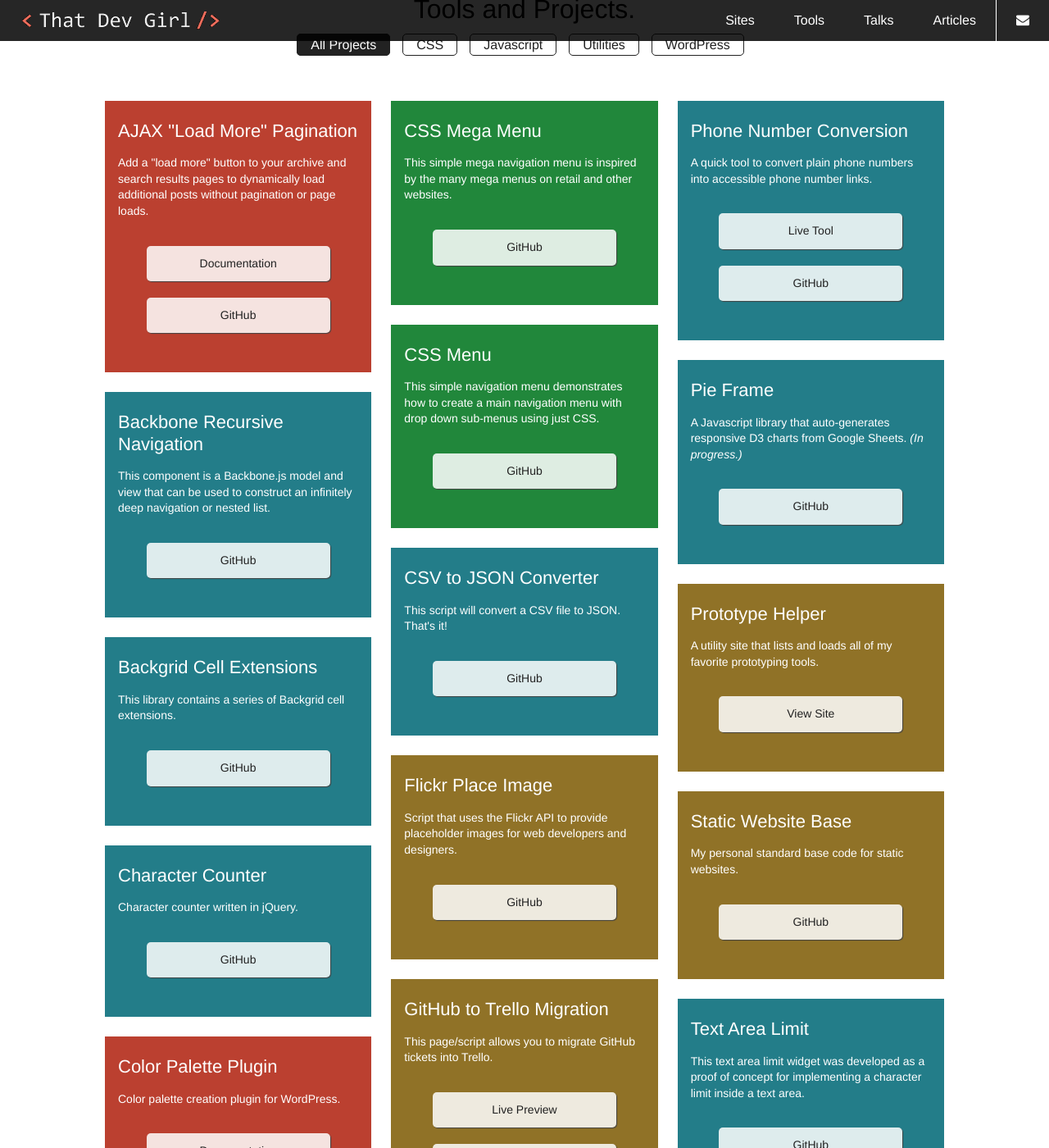
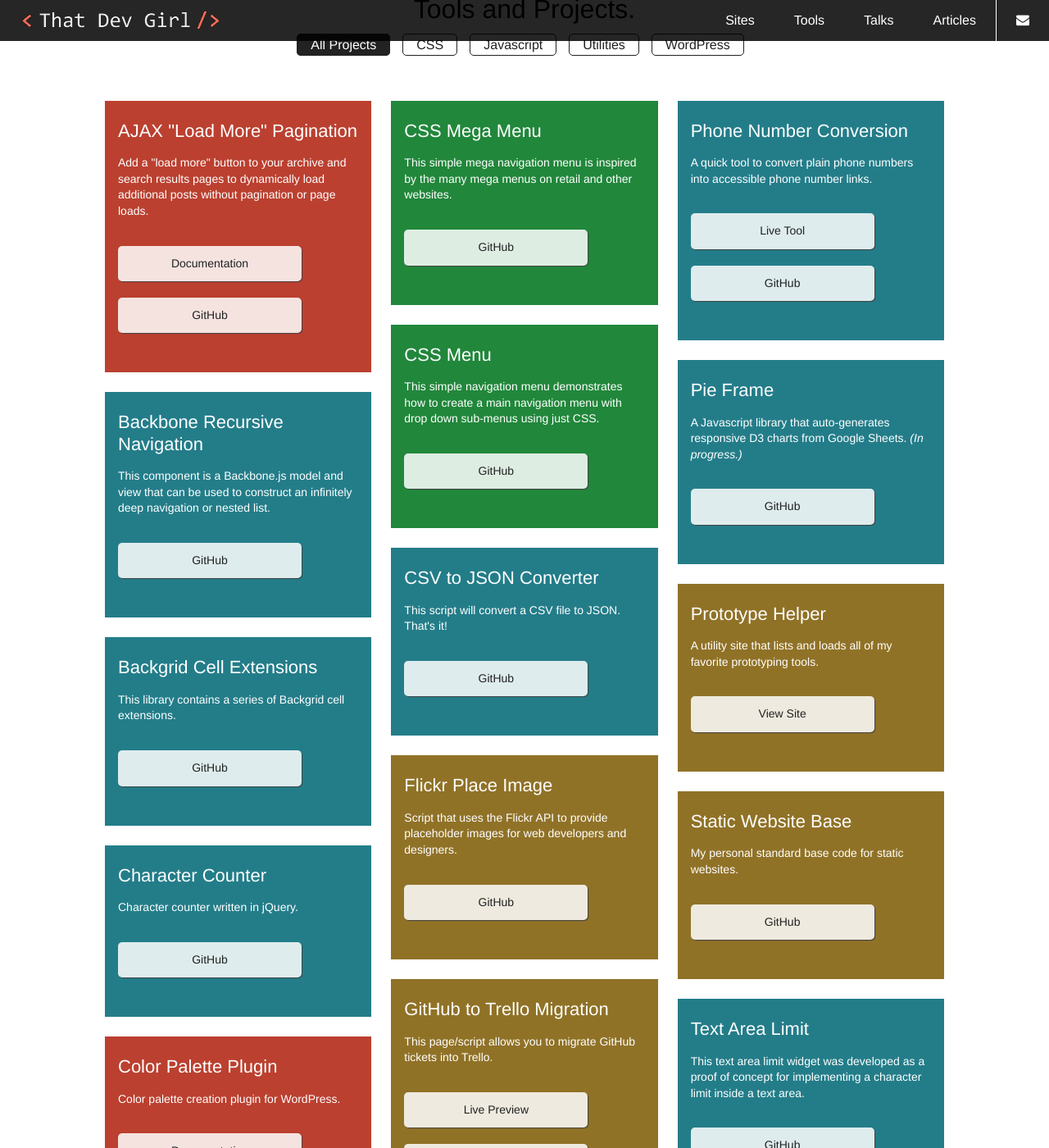
Before and after one commit to That-Dev-Girl-Archives/thatdevgirl.com, a Jekyll site: the page built from index.md, in a window 1280 px wide and 1400 px high, scrolled down 3105 px. Shown: the whole window at 82% size. Built offline with Jekyll 4.4.1, drawn with Linux system fonts in a browser that asks for light colours.

Commit message:
Making landmarks less absurd

```diff
--- a/_sass/globals/_base.scss
+++ b/_sass/globals/_base.scss
@@ -57,17 +57,6 @@ select {
   &.large {
     font-size: 1.25rem;
   }
-
-  &.tool {
-    background: rgba(255,255,255,.85);
-    box-shadow: 1px 1px 1px $grey;
-    font-weight: 500;
-    margin: 0 auto;
-
-    &:hover {
-      background: $white;
-    }
-  }
 }
 
 
--- a/_sass/modules/_block-tools.scss
+++ b/_sass/modules/_block-tools.scss
@@ -19,10 +19,10 @@
        -moz-column-count: 3;
     -webkit-column-count: 3;
             column-count: 3;
-}
+  }
 }
 
-#tools article {
+#tools .tool {
   color: $white;
   display: inline-block;
   margin: 0 0 1.5rem;
@@ -69,4 +69,16 @@
     line-height: 1.4;
     margin-bottom: 2rem;
   }
+
+  .btn {
+    background: rgba(255,255,255,.85);
+    box-shadow: 1px 1px 1px $grey;
+    color: $black;
+    font-weight: 500;
+    margin: 0;
+
+    &:hover {
+      background: $white;
+    }
+  }
 }
--- a/index.md
+++ b/index.md
@@ -27,7 +27,7 @@ title: That Dev Girl, LLC | Website and tool design and development
     <h2>Sites.</h2>
 
     <div class="flex-container">
-      <article class="flex-card" aria-label="Board Game Innovation">
+      <div class="flex-card">
         <a href="http://www.boardgameinnovation.com" target="_blank" class="websites__a--screenshot">
           <img src="/assets/images/project-bgi.jpg" alt="Board Game Innovation home page" />
         </a>
@@ -56,9 +56,9 @@ title: That Dev Girl, LLC | Website and tool design and development
         <p>
           <a href="http://boardgameinnovation.com" target="_blank" class="btn primary" aria-label="View Board Game Innovation site">View Site</a>
         </p>
-      </article>
+      </div>
 
-      <article class="flex-card" aria-label="McCourt School">
+      <div class="flex-card">
         <a href="http://mccourt.georgetown.edu" target="_blank" class="websites__a--screenshot">
           <img src="/assets/images/project-mccourt.jpg" alt="McCourt School home page" />
         </a>
@@ -87,9 +87,9 @@ title: That Dev Girl, LLC | Website and tool design and development
         <p>
           <a href="http://mccourt.georgetown.edu" target="_blank" class="btn primary" aria-label="View McCourt School of Public Policy site">View Site</a>
         </p>
-      </article>
+      </div>
 
-      <article class="flex-card" aria-label="Whitehaven Code Playground">
+      <div class="flex-card">
         <a href="https://georgetown-university.github.io/whitehaven-playground/" target="_blank" class="websites__a--screenshot">
           <img src="/assets/images/project-playground.jpg" alt="Whitehaven code playground screenshot" />
         </a>
@@ -118,9 +118,9 @@ title: That Dev Girl, LLC | Website and tool design and development
         <p>
           <a href="https://georgetown-university.github.io/whitehaven-playground/" target="_blank" class="btn primary" aria-label="View Whitehaven Code Playground site">View Site</a>
         </p>
-      </article>
+      </div>
 
-      <article class="flex-card" aria-label="SemanticClarity">
+      <div class="flex-card">
         <a href="http://www.semanticclarity.com" target="_blank" class="websites__a--screenshot">
           <img src="/assets/images/project-semanticclarity.jpg" alt="SemanticClarity home page" />
         </a>
@@ -146,9 +146,9 @@ title: That Dev Girl, LLC | Website and tool design and development
         <p>
           <a href="http://www.semanticclarity.com" target="_blank" class="btn primary" aria-label="View SemanticClarity site">View Site</a>
         </p>
-      </article>
+      </div>
 
-      <article class="flex-card" aria-label="Chicago Community Trust">
+      <div class="flex-card">
         <a href="http://www.cct.org" target="_blank" class="websites__a--screenshot">
           <img src="/assets/images/project-cct.jpg" alt="Chicago Community Trust home page" />
         </a>
@@ -171,9 +171,9 @@ title: That Dev Girl, LLC | Website and tool design and development
         <p>
           <a href="http://www.cct.org" target="_blank" class="btn primary" aria-label="View Chicago Community Trust site">View Site</a>
         </p>
-      </article>
+      </div>
 
-      <article class="flex-card" aria-label="Macys">
+      <div class="flex-card">
         <div class="websites__a--screenshot">
           <img src="/assets/images/project-macys.jpg" alt="Macy's" />
         </div>
@@ -198,7 +198,7 @@ title: That Dev Girl, LLC | Website and tool design and development
           in development. These component designs included the Backbone model structure, necessary REST calls for
           a given section, and payloads for those REST calls.
         </p>
-      </article>
+      </div>
     </div> <!-- /.flex-container -->
 
   </div> <!-- /.container -->
@@ -219,168 +219,168 @@ title: That Dev Girl, LLC | Website and tool design and development
     </div>
 
     <div class="tools-container">
-      <article class="wordpress" aria-label="AJAX Pagination">
+      <div class="tool wordpress">
         <h3>AJAX "Load More" Pagination</h3>
         <p>Add a "load more" button to your archive and search results pages to dynamically load additional posts without pagination or page loads.</p>
         <p>
-          <a href="/projects/load-more" class="btn tool" aria-label="AJAX Pagination documentation">Documentation</a>
+          <a href="/projects/load-more" class="btn" aria-label="AJAX Pagination documentation">Documentation</a>
           <br>
-          <a href="https://github.com/thatdevgirl/wordpress-load-more" target="_blank" class="btn tool" aria-label="AJAX Pagination Github">GitHub</a>
+          <a href="https://github.com/thatdevgirl/wordpress-load-more" target="_blank" class="btn" aria-label="AJAX Pagination Github">GitHub</a>
         </p>
-      </article>
+      </div>
 
-      <article class="javascript" aria-label="Backbone Recursive Navigation">
+      <div class="tool javascript">
         <h3>Backbone Recursive Navigation</h3>
         <p>This component is a Backbone.js model and view that can be used to construct an infinitely deep navigation or nested list.</p>
         <p>
-          <a href="https://github.com/thatdevgirl/backbone-navigation" target="_blank" class="btn tool" aria-label="Backbone Recursive Navigation Github">GitHub</a>
+          <a href="https://github.com/thatdevgirl/backbone-navigation" target="_blank" class="btn" aria-label="Backbone Recursive Navigation Github">GitHub</a>
         </p>
-      </article>
+      </div>
 
-      <article class="javascript" aria-label="Backgrid Cell Extensions">
+      <div class="tool javascript">
         <h3>Backgrid Cell Extensions</h3>
         <p>This library contains a series of Backgrid cell extensions.</p>
         <p>
-          <a href="https://github.com/thatdevgirl/backgrid-cell-extensions" target="_blank" class="btn tool" aria-label="Backgrid Cell Extensions Github">GitHub</a>
+          <a href="https://github.com/thatdevgirl/backgrid-cell-extensions" target="_blank" class="btn" aria-label="Backgrid Cell Extensions Github">GitHub</a>
         </p>
-      </article>
+      </div>
 
-      <article class="javascript" aria-label="Character Counter">
+      <div class="tool javascript">
         <h3>Character Counter</h3>
         <p>Character counter written in jQuery.</p>
         <p>
-          <a href="https://github.com/thatdevgirl/character-count" target="_blank" class="btn tool" aria-label="Character Counter Github">GitHub</a>
+          <a href="https://github.com/thatdevgirl/character-count" target="_blank" class="btn" aria-label="Character Counter Github">GitHub</a>
         </p>
-      </article>
+      </div>
 
-      <article class="wordpress" aria-label="Color Palette Plugin">
+      <div class="tool wordpress">
         <h3>Color Palette Plugin</h3>
         <p>Color palette creation plugin for WordPress.</p>
         <p>
-          <a href="/projects/color-palette" class="btn tool" aria-label="Color Palette Plugin documentation">Documentation</a>
+          <a href="/projects/color-palette" class="btn" aria-label="Color Palette Plugin documentation">Documentation</a>
           <br>
-          <a href="https://github.com/thatdevgirl/wordpress-color-palette" target="_blank" class="btn tool" aria-label="Color Palette Plugin GitHub">GitHub</a>
+          <a href="https://github.com/thatdevgirl/wordpress-color-palette" target="_blank" class="btn" aria-label="Color Palette Plugin GitHub">GitHub</a>
         </p>
-      </article>
+      </div>
 
-      <article class="javascript" aria-label="Color Sequencing Dialog">
+      <div class="tool javascript">
         <h3>Color Sequencing Dialog</h3>
         <p>This color sequencing widget was developed as a proof of concept to reorder large numbers of content blocks inside a YUI dialog box.</p>
         <p>
-          <a href="https://github.com/thatdevgirl/color-sequencing" target="_blank" class="btn tool" aria-label="Color Sequencing Dialog Github">GitHub</a>
+          <a href="https://github.com/thatdevgirl/color-sequencing" target="_blank" class="btn" aria-label="Color Sequencing Dialog Github">GitHub</a>
         </p>
-      </article>
+      </div>
 
-      <article class="css" aria-label="CSS Mega Menu">
+      <div class="tool css">
         <h3>CSS Mega Menu</h3>
         <p>This simple mega navigation menu is inspired by the many mega menus on retail and other websites.</p>
         <p>
-          <a href="https://github.com/thatdevgirl/css-mega-menu" target="_blank" class="btn tool" aria-label="CSS Mega Menu GitHub">GitHub</a>
+          <a href="https://github.com/thatdevgirl/css-mega-menu" target="_blank" class="btn" aria-label="CSS Mega Menu GitHub">GitHub</a>
         </p>
-      </article>
+      </div>
 
-      <article class="css" aria-label="CSS Menu">
+      <div class="tool css">
         <h3>CSS Menu</h3>
         <p>This simple navigation menu demonstrates how to create a main navigation menu with drop down sub-menus using just CSS.</p>
         <p>
-          <a href="https://github.com/thatdevgirl/css-menu" target="_blank" class="btn tool" aria-label="CSS Menu GitHub">GitHub</a>
+          <a href="https://github.com/thatdevgirl/css-menu" target="_blank" class="btn" aria-label="CSS Menu GitHub">GitHub</a>
         </p>
-      </article>
+      </div>
 
-      <article class="javascript" aria-label="CSV to JSON Converter">
+      <div class="tool javascript">
         <h3>CSV to JSON Converter</h3>
         <p>This script will convert a CSV file to JSON. That's it!</p>
         <p>
-          <a href="https://github.com/thatdevgirl/csv-to-json" target="_blank" class="btn tool" aria-label="CSV to JSON Converter GitHub">GitHub</a>
+          <a href="https://github.com/thatdevgirl/csv-to-json" target="_blank" class="btn" aria-label="CSV to JSON Converter GitHub">GitHub</a>
         </p>
-      </article>
+      </div>
 
-      <article class="utility" aria-label="Flickr Place Image">
+      <div class="tool utility">
         <h3>Flickr Place Image</h3>
         <p>Script that uses the Flickr API to provide placeholder images for web developers and designers.</p>
         <p>
-          <a href="https://github.com/thatdevgirl/flickr-place-image" target="_blank" class="btn tool" aria-label="Flickr Place Image GitHub">GitHub</a>
+          <a href="https://github.com/thatdevgirl/flickr-place-image" target="_blank" class="btn" aria-label="Flickr Place Image GitHub">GitHub</a>
         </p>
-      </article>
+      </div>
 
-      <article class="utility" aria-label="GitHub to Trello Migration">
+      <div class="tool utility">
         <h3>GitHub to Trello Migration</h3>
         <p>This page/script allows you to migrate GitHub tickets into Trello.</p>
         <p>
-          <a href="https://rawgithub.com/thatdevgirl/github-to-trello/master/index.html" target="_blank" class="btn tool" aria-label="GitHub to Trello Migration live preview">Live Preview</a>
+          <a href="https://rawgithub.com/thatdevgirl/github-to-trello/master/index.html" target="_blank" class="btn" aria-label="GitHub to Trello Migration live preview">Live Preview</a>
           <br>
-          <a href="https://github.com/thatdevgirl/github-to-trello" target="_blank" class="btn tool" aria-label="GitHub to Trello Migration GitHub">GitHub</a>
+          <a href="https://github.com/thatdevgirl/github-to-trello" target="_blank" class="btn" aria-label="GitHub to Trello Migration GitHub">GitHub</a>
         </p>
-      </article>
+      </div>
 
-      <article class="utility" aria-label="Peace">
+      <div class="tool utility">
         <h3>Peace</h3>
         <p>Facebook profile picture generator app that adds an image of the Earth over your existing profile picture.</p>
         <p>
-          <!-- <a href="/peace" class="btn tool" aria-label="Peace application>Application</a> <br> -->
-          <a href="https://github.com/thatdevgirl/peace" target="_blank" class="btn tool" aria-label="Peace GitHub">GitHub</a>
+          <!-- <a href="/peace" class="btn" aria-label="Peace application>Application</a> <br> -->
+          <a href="https://github.com/thatdevgirl/peace" target="_blank" class="btn" aria-label="Peace GitHub">GitHub</a>
         </p>
-      </article>
+      </div>
 
-      <article class="javascript" aria-label="Phone Number Conversion">
+      <div class="tool javascript">
         <h3>Phone Number Conversion</h3>
         <p>A quick tool to convert plain phone numbers into accessible phone number links.</p>
         <p>
-          <a href="https://georgetown-university.github.io/phone-conversion/" target="blank" class="btn tool" aria-label="Phone Conversion tool">Live Tool</a>
+          <a href="https://georgetown-university.github.io/phone-conversion/" target="blank" class="btn" aria-label="Phone Conversion tool">Live Tool</a>
           <br>
-          <a href="https://github.com/georgetown-university/phone-conversion/tree/gh-pages" target="_blank" class="btn tool" aria-label="Phone Conversion GitHub">GitHub</a>
+          <a href="https://github.com/georgetown-university/phone-conversion/tree/gh-pages" target="_blank" class="btn" aria-label="Phone Conversion GitHub">GitHub</a>
         </p>
-      </article>
+      </div>
 
-      <article class="javascript" aria-label="Pie Frame">
+      <div class="tool javascript">
         <h3>Pie Frame</h3>
         <p>A Javascript library that auto-generates responsive D3 charts from Google Sheets. <i>(In progress.)</i></p>
         <p>
-          <a href="https://github.com/thatdevgirl/pie-frame" target="_blank" class="btn tool" aria-label="Pie Frame GitHub">GitHub</a>
+          <a href="https://github.com/thatdevgirl/pie-frame" target="_blank" class="btn" aria-label="Pie Frame GitHub">GitHub</a>
         </p>
-      </article>
+      </div>
 
-      <article class="utility" aria-label="Prototype Helper">
+      <div class="tool utility">
         <h3>Prototype Helper</h3>
         <p>A utility site that lists and loads all of my favorite prototyping tools.</p>
         <p>
-          <a href="http://www.thatdevgirl.com/prototype-helper" target="_blank" class="btn tool" aria-label="Prototype Helper Site">View Site</a>
+          <a href="http://www.thatdevgirl.com/prototype-helper" target="_blank" class="btn" aria-label="Prototype Helper Site">View Site</a>
         </p>
-      </article>
+      </div>
 
-      <article class="utility" aria-label="Static Website Base">
+      <div class="tool utility">
         <h3>Static Website Base</h3>
         <p>My personal standard base code for static websites.</p>
         <p>
-          <a href="https://github.com/thatdevgirl/static-website-base" target="_blank" class="btn tool" aria-label="Static Website Base GitHub">GitHub</a>
+          <a href="https://github.com/thatdevgirl/static-website-base" target="_blank" class="btn" aria-label="Static Website Base GitHub">GitHub</a>
         </p>
-      </article>
+      </div>
 
-      <article class="javascript" aria-label="Text Area Limit">
+      <div class="tool javascript">
         <h3>Text Area Limit</h3>
         <p>This text area limit widget was developed as a proof of concept for implementing a character limit inside a text area.</p>
         <p>
-          <a href="https://github.com/thatdevgirl/textarea-limit" target="_blank" class="btn tool" aria-label="Text Area Limit GitHub">GitHub</a>
+          <a href="https://github.com/thatdevgirl/textarea-limit" target="_blank" class="btn" aria-label="Text Area Limit GitHub">GitHub</a>
         </p>
-      </article>
+      </div>
 
-      <article class="wordpress" aria-label="WooCommerce Tiered Shipping Plugin">
+      <div class="tool wordpress">
         <h3>WooCommerce Tiered Shipping Plugin</h3>
         <p>This WordPress plugin adds a tiered flat rate shipping option for the WooCommerce plugin.</p>
         <p>
-          <a href="/projects/wc-tiered-shipping" class="btn tool" aria-label="WooCommerce Tiered Shipping Plugin documentation">Documentation</a>
+          <a href="/projects/wc-tiered-shipping" class="btn" aria-label="WooCommerce Tiered Shipping Plugin documentation">Documentation</a>
           <br>
-          <a href="https://github.com/thatdevgirl/wc-tiered-shipping" target="_blank" class="btn tool" aria-label="WooCommerce Tiered Shipping Plugin GitHub">GitHub</a>
+          <a href="https://github.com/thatdevgirl/wc-tiered-shipping" target="_blank" class="btn" aria-label="WooCommerce Tiered Shipping Plugin GitHub">GitHub</a>
         </p>
-      </article>
+      </div>
 
-      <article class="javascript" aria-label="Word Counter">
+      <div class="tool javascript">
         <h3>Word Counter</h3>
         <p>Simple word counter in jQuery.</p>
         <p>
-          <a href="https://github.com/thatdevgirl/word-counter" target="_blank" class="btn tool" aria-label="Word Counter GitHub">GitHub</a>
+          <a href="https://github.com/thatdevgirl/word-counter" target="_blank" class="btn" aria-label="Word Counter GitHub">GitHub</a>
         </p>
-      </article>
+      </div>
     </div> <!-- /.flex-container -->
 
   </div> <!-- /.container -->
@@ -391,7 +391,7 @@ title: That Dev Girl, LLC | Website and tool design and development
     <h2>Talks.</h2>
 
     <div class="flex-container">
-      <article class="flex-card" aria-label="Accessible Web Development">
+      <div class="flex-card">
         <h3>Accessible Web Development</h3>
 
         <p>
@@ -407,9 +407,9 @@ title: That Dev Girl, LLC | Website and tool design and development
         <p>
           <a href="http://www.thatdevgirl.com/talks/accessibility" class="btn primary" target="_blank" aria-label="Accessible Web Development slide deck">See slide deck</a>
         </p>
-      </article>
+      </div>
 
-      <article class="flex-card" aria-label="Introduction to SVG">
+      <div class="flex-card">
         <h3>Introduction to SVG</h3>
 
         <p>
@@ -419,9 +419,9 @@ title: That Dev Girl, LLC | Website and tool design and development
         <p>
           <a href="https://github.com/thatdevgirl/svg-intro" class="btn primary" target="_blank" aria-label="Introduction to SVG notes on GitHub">See notes on GitHub</a>
         </p>
-      </article>
+      </div>
 
-      <article class="flex-card" aria-label="Introduction to Ember">
+      <div class="flex-card">
         <h3>Introduction to Ember</h3>
 
         <p>
@@ -431,9 +431,9 @@ title: That Dev Girl, LLC | Website and tool design and development
         <p>
           <a href="https://github.com/thatdevgirl/ember-intro" class="btn primary" target="_blank" aria-label="Introduction to Ember notes on GitHub">See notes on GitHub</a>
         </p>
-      </article>
+      </div>
 
-      <article class="flex-card" aria-label="CSS Navigation">
+      <div class="flex-card">
         <h3>CSS Navigation</h3>
 
         <p>
@@ -443,7 +443,7 @@ title: That Dev Girl, LLC | Website and tool design and development
         <p>
           <a href="https://www.youtube.com/watch?v=3COhgSiF45c" class="btn primary" target="_blank" aria-label="CSS Navigation video on YouTube">View on YouTube</a>
         </p>
-      </article>
+      </div>
     </div> <!-- /.flex-container -->
 
   </div> <!-- /.container -->
```
